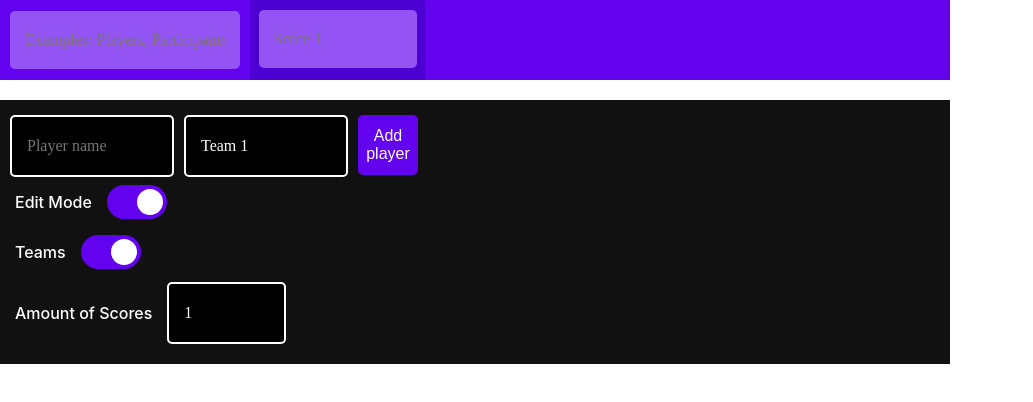
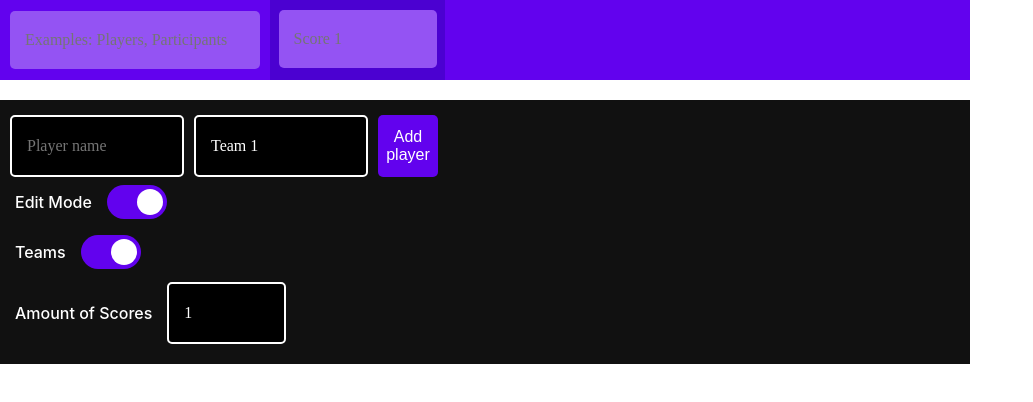
Before and after one commit to TxaiPereira/Leaderboard, a React (Create React App) app: page / in a window 1280 px wide. Shown: the top 402 px of the page, without its empty margins (0-1033 px from the left). Built offline with nearby package versions, Linux system fonts and the light colour scheme.

Commit message:
updated styling

```diff
--- a/src/colors.js
+++ b/src/colors.js
@@ -9,7 +9,7 @@ const purple = "#6202ee";
 const darkPurple = "#4b01d1";
 const lightPurple = "#9453f3";
 
-export const bodyWidth = "950px";
+export const bodyWidth = "970px";
 export const bodyColor1 = white;
 export const backgroundColor1 = grey;
 export const backgroundColor2 = darkGrey;
@@ -20,9 +20,9 @@ export const textFontSize = "1em";
 export const textFontFamily = "Montserrat";
 export const playerHover = darkGrey;
 
-export const nameWrapperWidth = "250px";
+export const nameWrapperWidth = "270px";
 export const nameTextMargin = "10px";
-export const nameTextWidth = "250px";
+export const nameTextWidth = "270px";
 export const scoreWidth = "175px";
 export const scorePadding = "10px 0";
 
@@ -56,12 +56,12 @@ export const barInputMargin = "10px";
 export const barTextColor = white;
 export const barHeight = "80px";
 export const scoreTextWidth = "40px";
-export const nameHeaderInputWidth = "200px";
+export const nameHeaderInputWidth = "220px";
 
 export const sectionMarginTop = "20px";
 export const settingsWrapperPadding = "15px 0";
 export const optionWrapperPadding = "5px 0";
-export const newPlayerWrapperWidth = "408px";
-export const newPlayerInputWidth1 = "130px";
-export const newPlayerInputWidth2 = "300px";
+export const newPlayerWrapperWidth = "428px";
+export const newPlayerInputWidth1 = "140px";
+export const newPlayerInputWidth2 = "325px";
 export const numberInputWidth = "85px";
--- a/src/styles.js
+++ b/src/styles.js
@@ -79,7 +79,7 @@ export const AddPlayerButton = styled.button`
   color: ${primaryButtonTextColor};
   background-color: ${primaryButtonColor};
   border-radius: ${buttonRadius};
-  height: ${buttonSize};
+  min-height: 100%;
   width: ${buttonSize};
 
   :hover {
```
